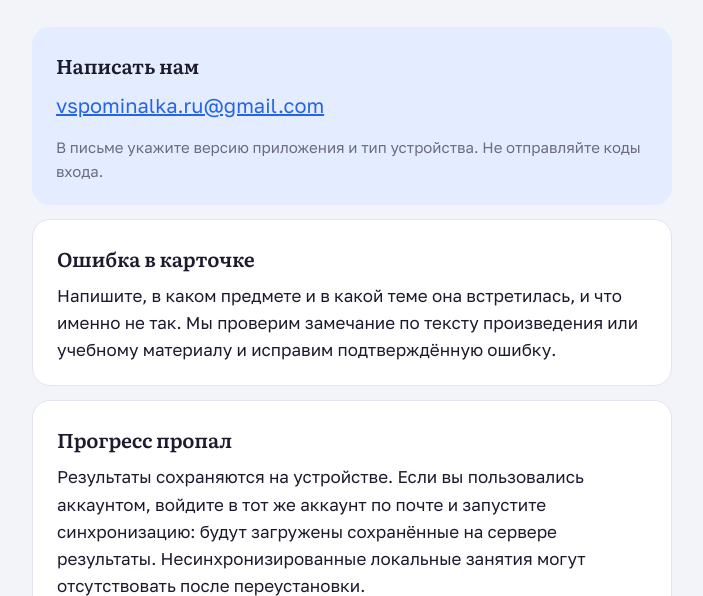
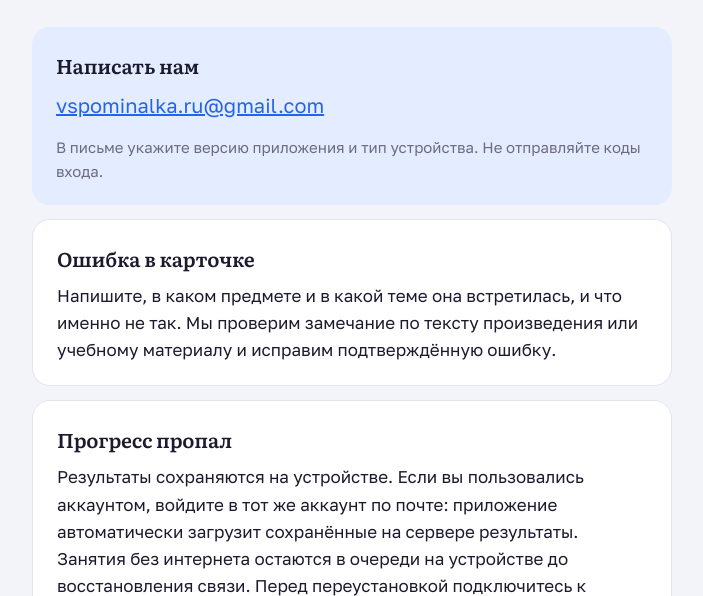
Before and after one commit to chueva-tania/smart-cards, a plain HTML site: page support.html in a window 1280 px wide. Shown: the part 204-800 px from the top of the page, without its empty margins (288-991 px from the left). Drawn offline with Linux system fonts and the light colour scheme.

Commit message:
Describe automatic account progress delivery and offline recovery

```diff
--- a/support.html
+++ b/support.html
@@ -52,7 +52,7 @@ footer{margin-top:44px;padding-top:22px;border-top:1px solid var(--line);color:v
 
 <div class="box">
 <h2>Прогресс пропал</h2>
-<p>Результаты сохраняются на устройстве. Если вы пользовались аккаунтом, войдите в тот же аккаунт по почте и запустите синхронизацию: будут загружены сохранённые на сервере результаты. Несинхронизированные локальные занятия могут отсутствовать после переустановки.</p><p>Отчёты устройства для административного просмотра отправляются отдельно, только после согласия, и не служат резервной копией. Веб-тренажёр сохраняет прогресс в браузере; очистка данных сайта удаляет эту копию. Пример из трёх карточек на главной результат не сохраняет.</p>
+<p>Результаты сохраняются на устройстве. Если вы пользовались аккаунтом, войдите в тот же аккаунт по почте: приложение автоматически загрузит сохранённые на сервере результаты. Занятия без интернета остаются в очереди на устройстве до восстановления связи. Перед переустановкой подключитесь к интернету и проверьте в экране аккаунта, что нет действий, ожидающих отправки. Неотправленные локальные занятия могут отсутствовать после переустановки.</p><p>Отчёты устройства для административного просмотра отправляются отдельно, только после согласия, и не служат резервной копией. Веб-тренажёр сохраняет прогресс в браузере; очистка данных сайта удаляет эту копию. Пример из трёх карточек на главной результат не сохраняет.</p>
 </div>
 
 <div class="box">
```
Also changed, not shown: privacy.html (+1 -1 lines).
